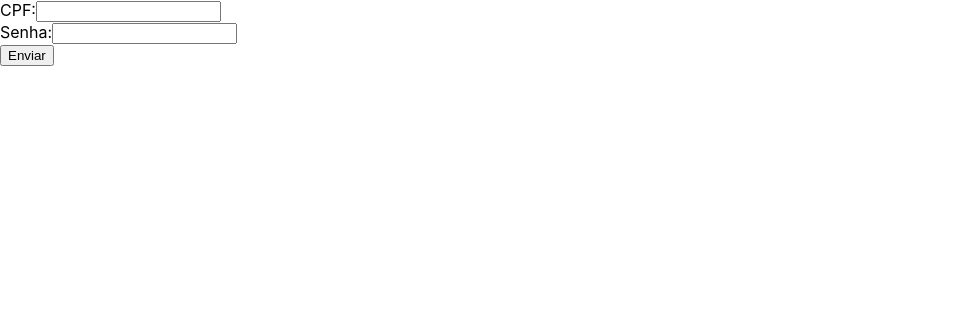
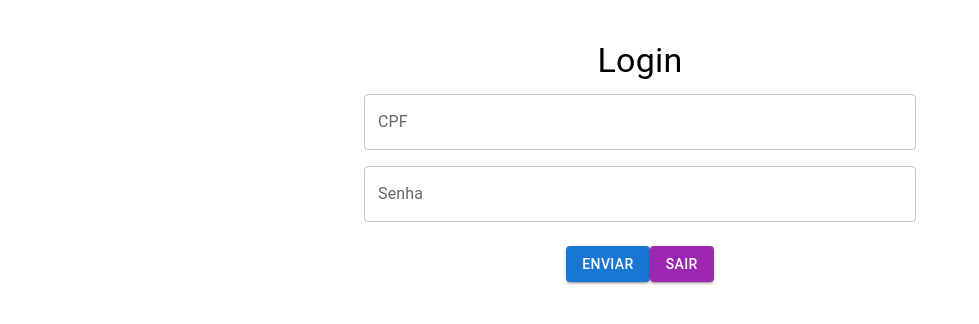
Before and after one commit to M4riotto/react-php, a React (Create React App) app in the folder frontend/: page /Sign in a window 1280 px wide. Shown: the top 324 px of the page, without its empty margins (0-979 px from the left). Built offline with nearby package versions, Linux system fonts and the light colour scheme.

Commit message:
form login and set local storage and clear

```diff
--- /dev/null
+++ b/frontend/src/components/Logout.jsx
@@ -0,0 +1,19 @@
+import React from 'react';
+import { Button } from '@mui/material';
+
+const Logout = () => {
+  const handleLogout = () => {
+    // Remova todos os itens do Local Storage
+    localStorage.clear();
+    // Redireciona para a página de login ou outra página, se necessário
+    // window.location.href = 'URL_DA_PAGINA_DE_LOGIN';
+  };
+
+  return (
+    <Button variant="contained" color="secondary" onClick={handleLogout}>
+      Sair
+    </Button>
+  );
+};
+
+export default Logout;
--- a/frontend/src/pages/Sign.jsx
+++ b/frontend/src/pages/Sign.jsx
@@ -1,9 +1,10 @@
 import React, { useState } from 'react';
 import axios from 'axios';
-// import { useNavigate } from 'react-router-dom';
+import { TextField, Button, Container, Typography, Box, Grid } from '@mui/material';
+
+import Logout from '../components/Logout'
 
 const Sign = () => {
-    // const navigate = useNavigate();
   const [formData, setFormData] = useState({
     cpf: '',
     senha: '',
@@ -21,27 +22,63 @@ const Sign = () => {
     e.preventDefault();
     axios
       .post('http://localhost/projeto_curso/api/login.php', formData)
-      .then((result) => {
-        console.log(`Cadastro realizado com sucesso! ${formData.senha}`, result.data);
-        // navigate('https://www.google.com.br')
+      .then((response) => {
+        if (response.data.message === 'Usuario Logado!') {
+          const { token, user } = response.data;
+          localStorage.setItem('token', token);
+          localStorage.setItem('user', JSON.stringify(user));
+          // Redireciona para outra página, se necessário
+          // window.location.href = 'URL_DA_PAGINA_DE_DESTINO';
+        } else {
+          console.error('Login ou senha inválidos.');
+        }
+
+        console.log(`Resposta do servidor:`, response.data);
       })
       .catch((error) => {
-        console.error('Erro ao realizar o cadastro:', error);
+        console.error('Erro ao realizar o login:', error);
       });
   };
 
   return (
-    <form onSubmit={(e) => handleSubmit(e)}>
-      <div>
-        <label>CPF:</label>
-        <input type="text" name="cpf" value={formData.cpf} onChange={handleChange} />
-      </div>
-      <div>
-        <label>Senha:</label>
-        <input type="password" name="senha" value={formData.senha} onChange={handleChange} />
-      </div>
-      <button type="submit">Enviar</button>
-    </form>
+    <Container maxWidth="sm">
+      <Box mt={5}>
+        <Typography variant="h4" align="center" gutterBottom>
+          Login
+        </Typography>
+        <form onSubmit={(e) => handleSubmit(e)}>
+          <Grid container spacing={2}>
+            <Grid item xs={12}>
+              <TextField
+                label="CPF"
+                variant="outlined"
+                fullWidth
+                name="cpf"
+                value={formData.cpf}
+                onChange={handleChange}
+              />
+            </Grid>
+            <Grid item xs={12}>
+              <TextField
+                label="Senha"
+                variant="outlined"
+                fullWidth
+                type="password"
+                name="senha"
+                value={formData.senha}
+                onChange={handleChange}
+              />
+            </Grid>
+          </Grid>
+          <Box mt={3} display="flex" justifyContent="center">
+            <Button variant="contained" color="primary" type="submit">
+              Enviar
+            </Button>
+            <Logout />
+          </Box>
+        </form>
+      </Box>
+    </Container>
   );
 };
 
```
Also changed, not shown: frontend/src/store/authStore.jsx (deleted, +0 -15 lines), 1 other file (tests, documents, lock files or other folders).
